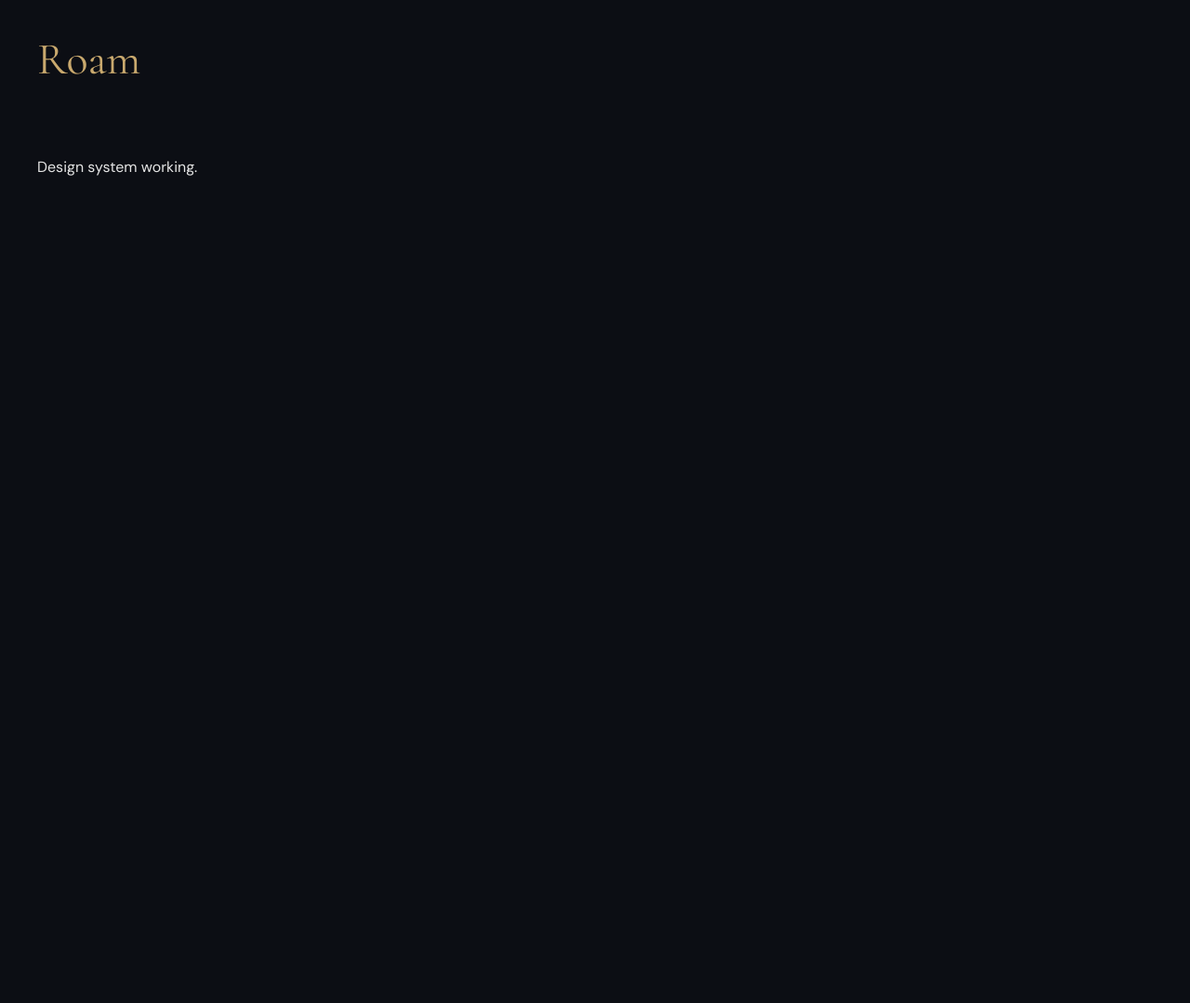
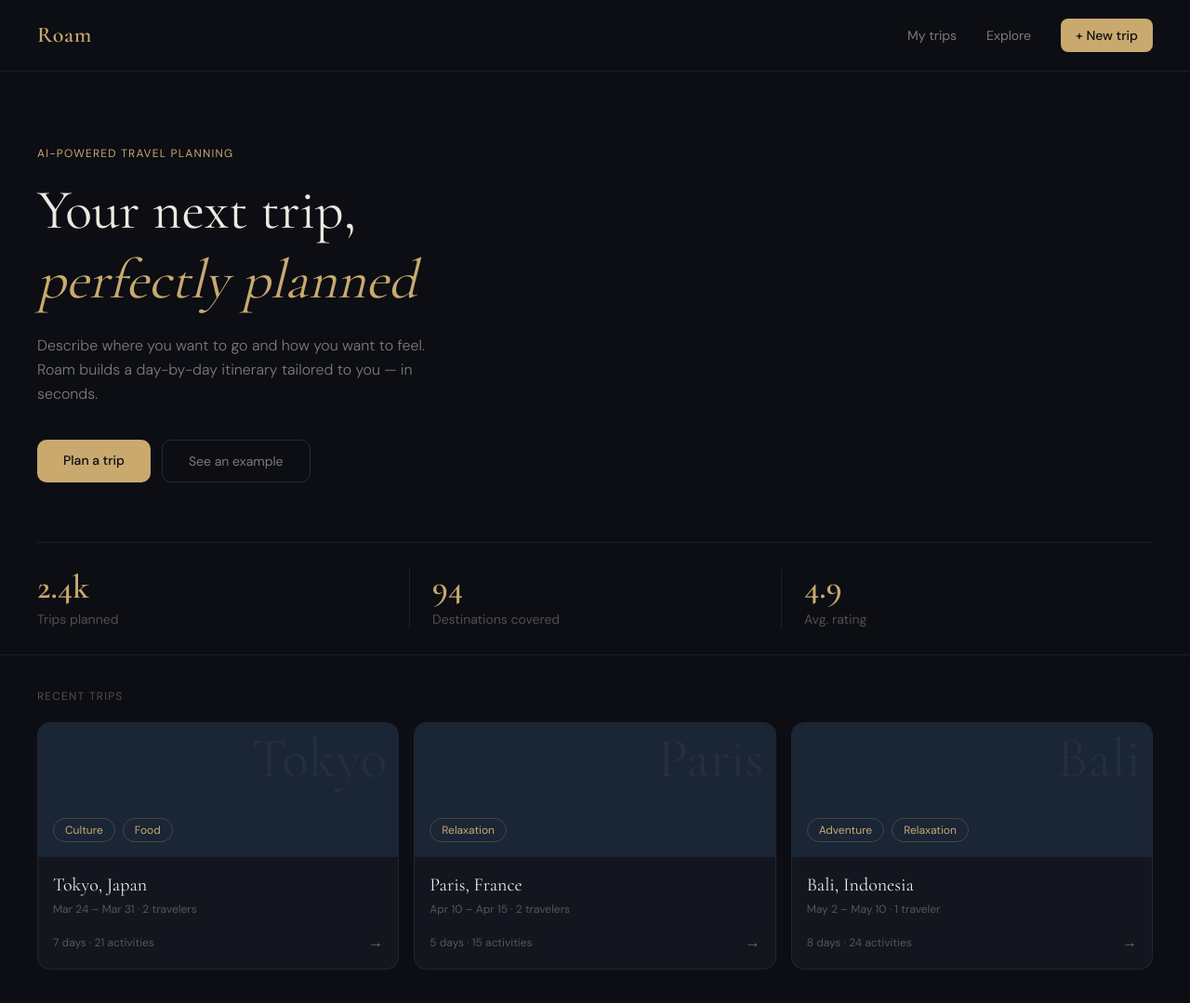
Before and after one commit to jdoneil/roam, a Next.js app: page / in a window 1280 px wide. Shown: the whole page at 93% size. Before the commit the page ends 800 px from the top, so only its background shows below. Built offline with nearby package versions, Linux system fonts and the light colour scheme.

Commit message:
Home page (#2)
* add nav template

* tripcards and seed data

* home page template

```diff
--- a/src/app/globals.css
+++ b/src/app/globals.css
@@ -161,9 +161,9 @@ html {
 
 body {
   background: var(--bg-base);
-  color: var(--text-primary);
   font-weight: 400;
   -webkit-font-smoothing: antialiased;
+  -moz-osx-font-smoothing: grayscale;
 }
 
 .font-serif {
--- a/src/app/page.tsx
+++ b/src/app/page.tsx
@@ -1,8 +1,66 @@
+import Navbar from "@/components/Navbar";
+import Tripcard from "@/components/TripCard";
+import { seedTrips } from "@/lib/seedData";
+import Link from "next/link";
+
 export default function Home() {
   return (
     <main>
-      <h1 className="font-serif text-gold text-5xl p-10">Roam</h1>
-      <p className="text-primary p-10">Design system working.</p>
+      <Navbar />
+      <section className="px-10 pt-20 pb-16 max-w-2xl">
+        <p className="text-xs tracking-widest text-gold uppercase mb-4">
+          AI-powered travel planning
+        </p>
+        <h1 className="font-serif text-6xl font-normal text-(--text-primary) leading-tight mb-5">
+          Your next trip,
+          <br />
+          <em className="text-gold">perfectly planned</em>
+        </h1>
+        <p className="text-base text-(--text-secondary) font-light leading-relaxed mb-9 max-w-md">
+          Describe where you want to go and how you want to feel. Roam builds a
+          day-by-day itinerary tailored to you — in seconds.
+        </p>
+        <div className="flex gap-3">
+          <Link
+            href="/new"
+            className="px-7 py-3 bg-gold text-bg-base rounded-lg text-sm font-medium hover:opacity-90 transition-opacity"
+          >
+            Plan a trip
+          </Link>
+          <button className="px-7 py-3 border border-(--border-default) text-(--text-secondary) rounded-lg text-sm hover:border-(--border-default) hover:text-(--text-primary) transition-colors">
+            See an example
+          </button>
+        </div>
+      </section>
+
+      <div className="border-t border-(--border-subtle) mx-10" />
+      <section className="grid grid-cols-3 px-10 py-7 border-b border-(--border-subtle)">
+        {[
+          { num: "2.4k", label: "Trips planned" },
+          { num: "94", label: "Destinations covered" },
+          { num: "4.9", label: "Avg. rating" },
+        ].map((stat, i) => (
+          <div
+            key={i}
+            className={`px-6 ${i === 0 ? "pl-0" : "border-l border-(--border-subtle)"}`}
+          >
+            <p className="font-serif text-4xl text-gold font-bold">
+              {stat.num}
+            </p>
+            <p className="text-sm text-(--text-tertiary) mt-1">{stat.label}</p>
+          </div>
+        ))}
+      </section>
+      <section className="px-10 py-9">
+        <p className="text-xs tracking-widest text-(--text-tertiary) uppercase mb-5">
+          Recent trips
+        </p>
+        <div className="grid grid-cols-3 gap-4">
+          {seedTrips.map((trip) => (
+            <Tripcard key={trip.id} trip={trip} />
+          ))}
+        </div>
+      </section>
     </main>
   );
 }
--- /dev/null
+++ b/src/components/Navbar.tsx
@@ -0,0 +1,31 @@
+import Link from "next/link";
+
+export default function Navbar() {
+  return (
+    <nav className="flex items-center justify-between px-10 py-5 border-b border-(--border-subtle)">
+      <span className="text-gold text-2xl font-serif tracking-wide font-semibold">
+        Roam
+      </span>
+      <div className="flex items-center gap-8">
+        <Link
+          href="/"
+          className="text-sm text-(--text-secondary) hover:text-(--text-primary) transition-colors"
+        >
+          My trips
+        </Link>
+        <Link
+          href="/"
+          className="text-sm text-(--text-secondary) hover:text-(--text-primary) transition-colors"
+        >
+          Explore
+        </Link>
+        <Link
+          href="/"
+          className="text-sm px-4 py-2 bg-gold text-bg-base rounded-md font-medium hover:opacity-90 transition-opacity"
+        >
+          + New trip
+        </Link>
+      </div>
+    </nav>
+  );
+}
--- /dev/null
+++ b/src/components/TripCard.tsx
@@ -0,0 +1,65 @@
+import { Trip } from "@/types";
+import Link from "next/link";
+
+interface TripCardProps {
+  trip: Trip;
+}
+
+const accentColors: Record<string, string> = {
+  default: "#1a2535",
+};
+
+export default function Tripcard({ trip }: TripCardProps) {
+  const totalActivities = trip.days.reduce(
+    (acc, day) => acc + day.activities.length,
+    0,
+  );
+  const startDate = new Date(trip.startDate).toLocaleDateString("en-us", {
+    month: "short",
+    day: "numeric",
+  });
+  const endDate = new Date(trip.endDate).toLocaleDateString("en-us", {
+    month: "short",
+    day: "numeric",
+  });
+
+  return (
+    <Link href={`/trip/${trip.id}`}>
+      <div className="bg-bg-surface border border-(--border-subtle) rounded-xl overflow-hidden hover:border-(--border-default) transition-colors cursor-pointer">
+        <div
+          className="h-36 relative flex items-end p-4"
+          style={{ background: accentColors.default }}
+        >
+          <span className="absolute top-2 right-3 font-serif text-6xl text-(--text-primary) opacity-5 pointer-events-none select-none">
+            {trip.destination.split(",")[0]}
+          </span>
+          <div className="flex gap-2">
+            {trip.vibes.map((vibe) => (
+              <span
+                key={vibe}
+                className="text-xs px-3 py-1 rounded-full bg-gold-muted text-gold border border-[var(--gold-border)] capitalize"
+              >
+                {vibe}
+              </span>
+            ))}
+          </div>
+        </div>
+        <div className="p-4">
+          <h3 className="font-serif text-xl text-(--text-primary) mb-1">
+            {trip.destination}
+          </h3>
+          <p className="text-xs text-(--text-tertiary) mb-4">
+            {startDate} – {endDate} · {trip.travelers}{" "}
+            {trip.travelers === 1 ? "traveler" : "travelers"}
+          </p>
+          <div className="flex justify-between items-center">
+            <span className="text-xs text-(--text-tertiary)">
+              {trip.days.length} days · {totalActivities} activities
+            </span>
+            <span className="text-gold opacity-60 text-base">→</span>
+          </div>
+        </div>
+      </div>
+    </Link>
+  );
+}
--- /dev/null
+++ b/src/lib/seedData.ts
@@ -0,0 +1,46 @@
+import { Trip } from "@/types";
+
+export const seedTrips: Trip[] = [
+  {
+    id: "tokyo-2026",
+    destination: "Tokyo, Japan",
+    startDate: "2026-03-24",
+    endDate: "2026-03-31",
+    travelers: 2,
+    vibes: ["culture", "food"],
+    days: Array.from({ length: 7 }, (_, i) => ({
+      day: i + 1,
+      date: "",
+      activities: Array(3).fill(null),
+    })),
+    createdAt: "2026-03-01",
+  },
+  {
+    id: "paris-2026",
+    destination: "Paris, France",
+    startDate: "2026-04-10",
+    endDate: "2026-04-15",
+    travelers: 2,
+    vibes: ["relaxation"],
+    days: Array.from({ length: 5 }, (_, i) => ({
+      day: i + 1,
+      date: "",
+      activities: Array(3).fill(null),
+    })),
+    createdAt: "2026-03-05",
+  },
+  {
+    id: "bali-2026",
+    destination: "Bali, Indonesia",
+    startDate: "2026-05-02",
+    endDate: "2026-05-10",
+    travelers: 1,
+    vibes: ["adventure", "relaxation"],
+    days: Array.from({ length: 8 }, (_, i) => ({
+      day: i + 1,
+      date: "",
+      activities: Array(3).fill(null),
+    })),
+    createdAt: "2026-03-10",
+  },
+];
```
